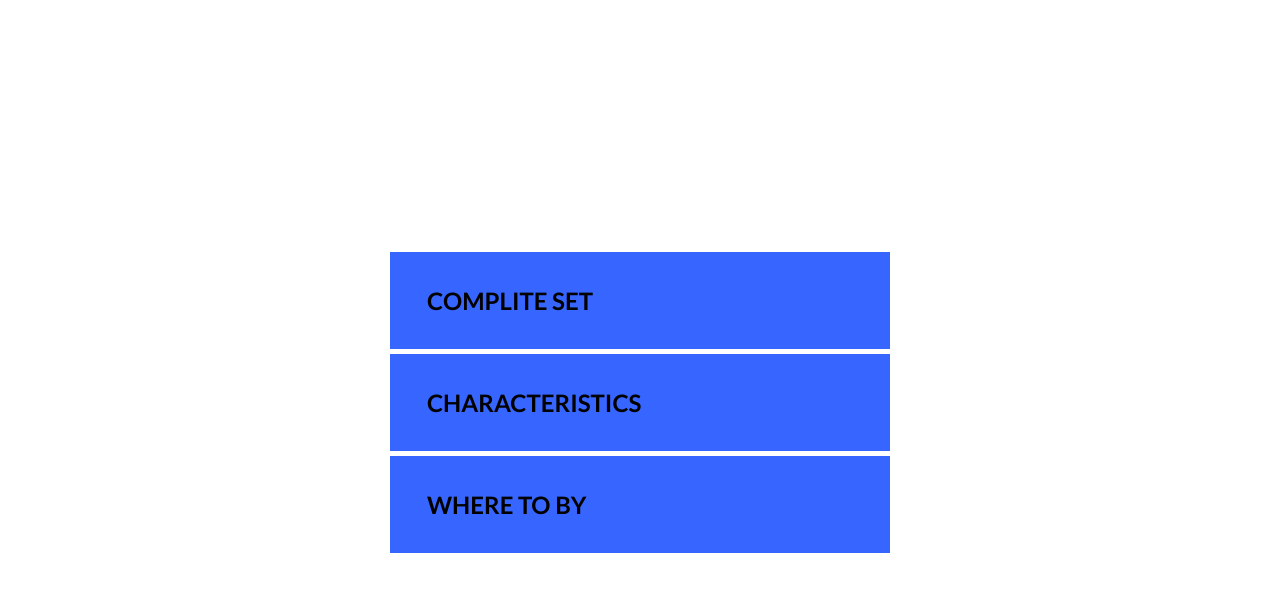
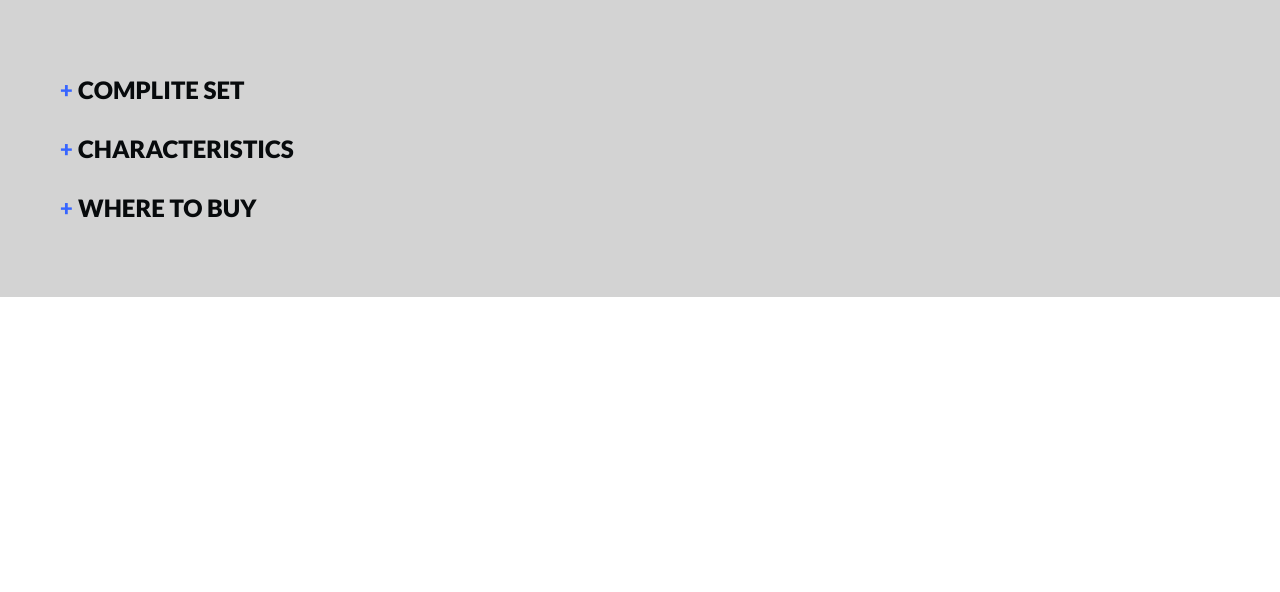
Before and after one commit to BinaryStudioAcademy/bsa-2022-autoline, a React (Vite) app in the folder frontend/: page /collapse in a window 1280 px wide. Shown: the top 592 px of the page. Built offline with nearby package versions, Linux system fonts and the light colour scheme; no server answers.

Commit message:
collapse component work

```diff
--- a/frontend/src/components/collapse_component/collapse.tsx
+++ b/frontend/src/components/collapse_component/collapse.tsx
@@ -2,57 +2,30 @@ import { ReactNode, useState } from 'react';
 
 import styles from './styles.module.scss';
 
-const data = [
-  {
-    title: 'complite set',
-    body: 'more text jdkf kdfjkd ksdjfk ksdfj more textd more text jdkf kdfjkd ksdjfk ksdfj more textd more text jdkf kdfjkd ksdjfk ksdfj more textd more text jdkf kdfjkd ksdjfk ksdfj more textd more text jdkf kdfjkd ksdjfk ksdfj more textd',
-  },
-  {
-    title: 'characteristics',
-    body: 'more text jdkf kdfjkd ksdjfk ksdfj more textd more text jdkf kdfjkd ksdjfk ksdfj more textd more text jdkf kdfjkd ksdjfk ksdfj more textd more text jdkf kdfjkd ksdjfk ksdfj more textd more text jdkf kdfjkd ksdjfk ksdfj more textd',
-  },
-  {
-    title: 'Where to by',
-    body: 'more text jdkf kdfjkd ksdjfk ksdfj more textd more text jdkf kdfjkd ksdjfk ksdfj more textd more text jdkf kdfjkd ksdjfk ksdfj more textd more text jdkf kdfjkd ksdjfk ksdfj more textd more text jdkf kdfjkd ksdjfk ksdfj more textd',
-  },
-];
-
 interface CollapseProps {
-  // elem: React.ReactElement;
+  label: string;
   children?: ReactNode;
 }
 
-const Collapse: React.FC<CollapseProps> = ({ children }) => {
-  // const reactEl = elem();
-  const [selected, setSelected] = useState<number | null>(null);
+const Collapse: React.FC<CollapseProps> = ({ children, label }) => {
+  const [selected, setSelected] = useState<boolean>(false);
 
-  const toggle = (i: number): void => {
-    if (selected == i) {
-      setSelected(null);
-      return;
-    }
-    setSelected(i);
+  const toggle = (): void => {
+    setSelected(!selected);
   };
 
   return (
-    <div className={styles.wrapper}>
-      {children}
-      <div className={styles.accordion}>
-        {data.map((item, i) => (
-          <div className={styles.item}>
-            <div className={styles.title} onClick={(): void => toggle(i)}>
-              <p className={styles.char}>{selected == i ? '-' : '+'}</p>
-              <h2 className={styles.lable}>{item.title}</h2>
-            </div>
-            <div
-              className={
-                selected == i
-                  ? `${styles.content} ${styles.show}`
-                  : `${styles.content}`
-              }
-            ></div>
-          </div>
-        ))}
+    <div>
+      <div className={styles.title} onClick={toggle}>
+        <p className={styles.char}>{selected ? '–' : '+'}</p>
+        <p className={styles.lable}>{label}</p>
+      </div>
+      <div
+        className={
+          selected ? `${styles.content} ${styles.show}` : `${styles.content}`
+        }
+      >
+        {children}
       </div>
     </div>
   );
--- /dev/null
+++ b/frontend/src/components/collapse_component/mainCollapse.tsx
@@ -0,0 +1,25 @@
+import { ReactNode } from 'react';
+
+import { NewCarCard } from '../new-car-card/new-car-card';
+import { PreCollapse } from './precollapse';
+import styles from './styles.module.scss';
+
+interface OneComponentInterface {
+  lable: string;
+  component: ReactNode;
+}
+
+const elements: OneComponentInterface[] = [
+  { lable: 'COMPLITE SET', component: NewCarCard({}) },
+  { lable: 'CHARACTERISTICS', component: NewCarCard({}) },
+  { lable: 'WHERE TO BUY', component: NewCarCard({}) },
+];
+
+const MainCollapse: React.FC = () => {
+  return (
+    <div className={styles.wrapper}>
+      <PreCollapse components={elements} />
+    </div>
+  );
+};
+export { MainCollapse };
--- /dev/null
+++ b/frontend/src/components/collapse_component/precollapse.tsx
@@ -0,0 +1,24 @@
+import { ReactNode } from 'react';
+
+import { Collapse } from './collapse';
+import styles from './styles.module.scss';
+
+interface OneComponentInterface {
+  lable: string;
+  component: ReactNode;
+}
+
+interface CollapseInterface {
+  components: OneComponentInterface[];
+}
+
+const PreCollapse: React.FC<CollapseInterface> = ({ components }) => {
+  return (
+    <div className={styles.wrapper}>
+      {components.map((el) => {
+        return <Collapse label={el.lable}>{el.component}</Collapse>;
+      })}
+    </div>
+  );
+};
+export { PreCollapse };
--- a/frontend/src/components/collapse_component/styles.module.scss
+++ b/frontend/src/components/collapse_component/styles.module.scss
@@ -1,25 +1,16 @@
 .wrapper {
   display: flex;
-  justify-content: center;
-  align-items: center;
-  width: 100vw;
-  height: 100vh;
-}
-
-.accordion {
-  width: 500px;
-}
-
-.item {
-  margin-top: 5px;
-  padding: 10px 20px;
-  background-color: var(--blue100);
+  flex-direction: column;
+  justify-content: flex-start;
+  padding: 30px;
+  background-color: lightgray;
 }
 
 .title {
-  display: flex;
+  display: inline-flex;
   justify-content: flex-start;
   align-items: center;
+  width: auto;
   cursor: pointer;
 }
 
@@ -32,16 +23,29 @@
 .show {
   height: auto;
   max-height: 9999px;
+  overflow: auto;
   transition: all 0.5s cubic-bezier(0, 1, 0, 1);
 }
 
 .char {
-  margin-right: 3px;
+  width: 13px;
+  height: 26px;
+  margin-right: 5px;
   color: var(--blue100);
-  font-weight: 600;
-  font-size: 24px;
+  font-weight: 800;
+  font-size: 22px;
+  line-height: 25px;
+  text-align: center;
 }
 
 .lable {
+  margin: 15px 0;
+  color: var(--black);
+  font-weight: 800;
+  font-size: 24px;
   text-transform: uppercase;
 }
+
+p {
+  margin: 0;
+}
--- a/frontend/src/navigation/routing/routing.tsx
+++ b/frontend/src/navigation/routing/routing.tsx
@@ -2,7 +2,7 @@ import { FC } from 'react';
 import { BrowserRouter, Route, Routes } from 'react-router-dom';
 
 import { AppRoute } from '@common/enums/app/app';
-import { Collapse } from '@components/collapse_component/collapse';
+import { MainCollapse } from '@components/collapse_component/mainCollapse';
 import { Failed } from '@components/mail-verification/verification-failed/failed';
 import { Success } from '@components/mail-verification/verification-success/success';
 // import { NewCarCard } from '@components/new-car-card/new-car-card';
@@ -28,7 +28,7 @@ const Routing: FC = () => {
         >
           <Route path={AppRoute.SIGN_IN} element={<Sign />} />
           <Route path={AppRoute.SIGN_UP} element={<Sign />} />
-          <Route path={'/collapse'} element={<Collapse />} />
+          <Route path={'/collapse'} element={<MainCollapse />} />
           <Route
             path={AppRoute.MAIL_SUCCESS_VALIDATION}
             element={<Success />}
```
